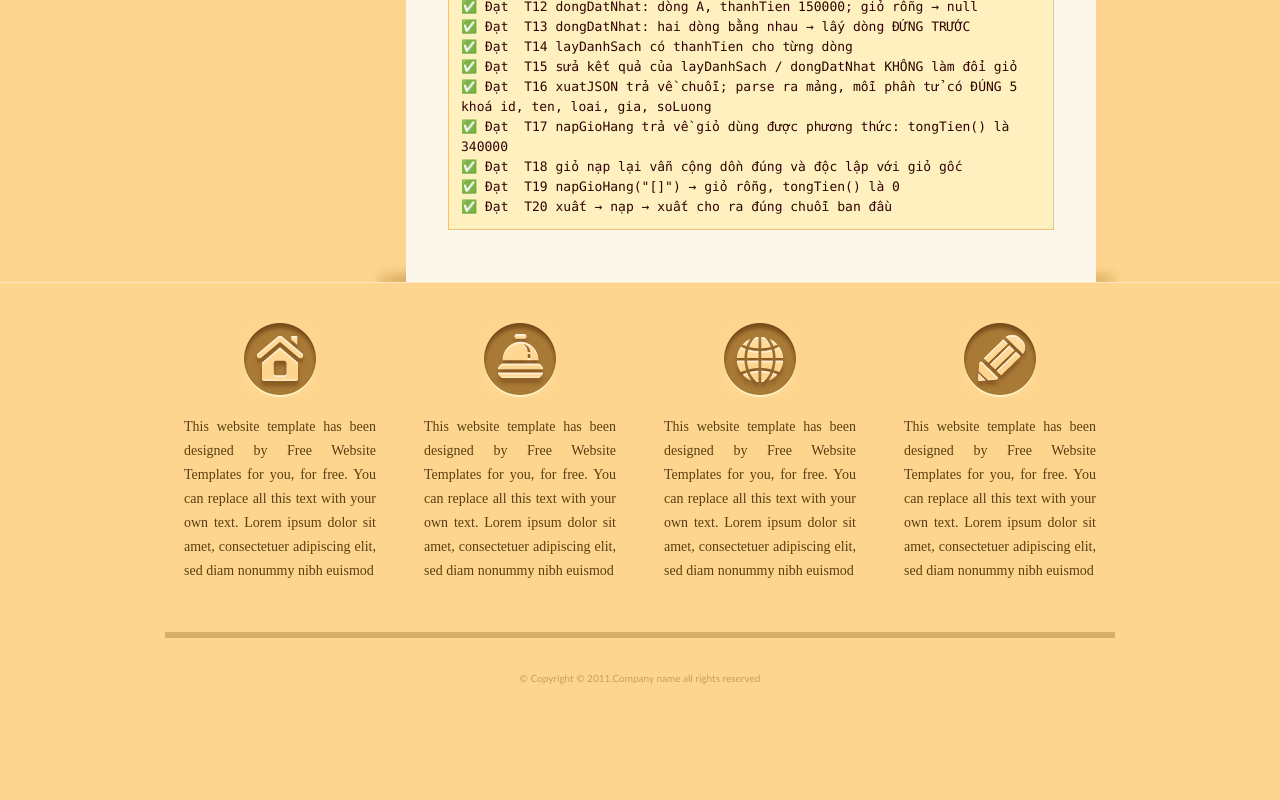
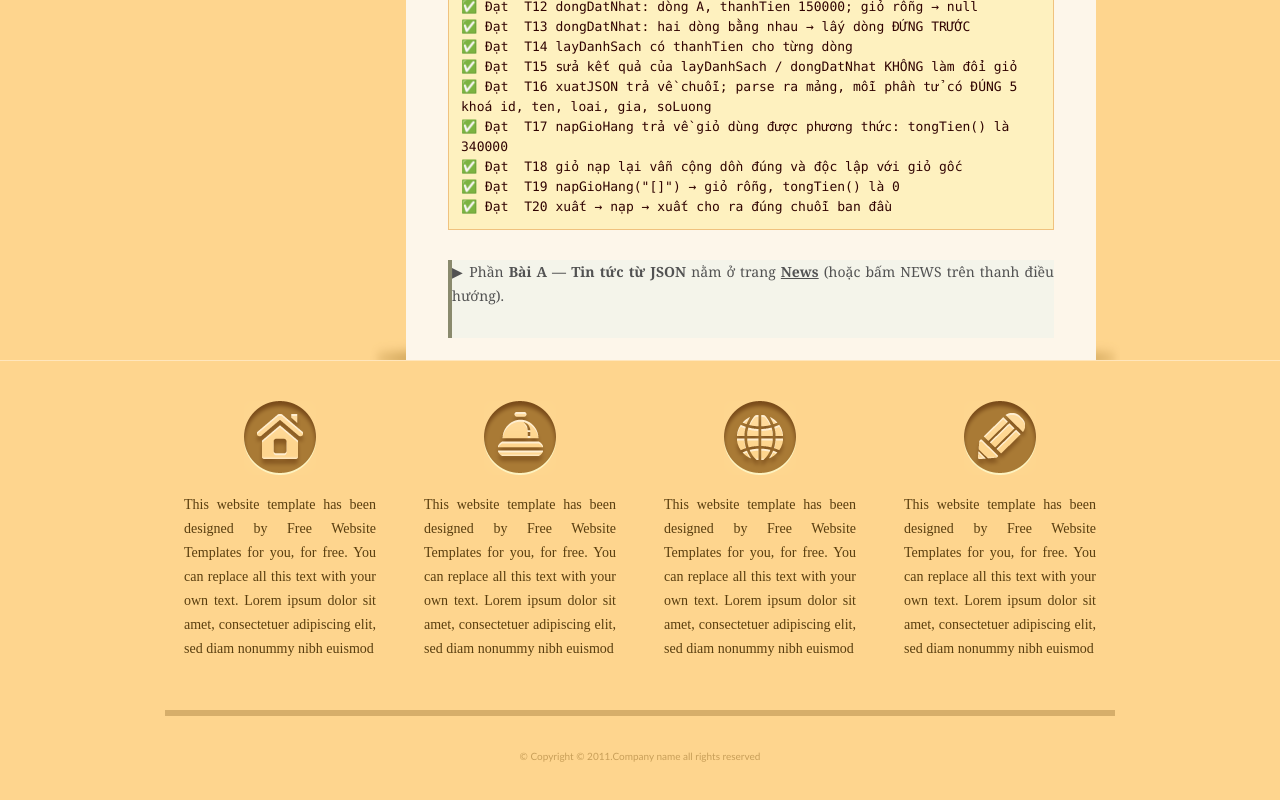
Before and after one commit to mainhatthanh/CNW-Mai-Nhat-Thanh-20235431, a plain HTML site: page Bai tap 2 - JS tin tuc va gio hang/index.html in a window 1280 px wide. Shown: the part 1206-2006 px from the top of the page. Before the commit the page ends 1964 px from the top, so only its background shows below. Drawn offline with Linux system fonts and the light colour scheme.

Commit message:
Them dong chi dan sang phan con lai, cap nhat link nop theo domain thanhmn.xyz
- index.html cua Bai 2 va Bai 3: them dong tro sang trang News (phan con lai cua bai)
- css/bai-js.css: style cho dong chi dan
- NOP-BAI-2-3.md: thay placeholder ten mien bang thanhmn.xyz, ghi ro 2 link nop

Co-Authored-By: Claude Opus 5 <noreply@anthropic.com>

```diff
--- a/Bai tap 2 - JS tin tuc va gio hang/css/bai-js.css
+++ b/Bai tap 2 - JS tin tuc va gio hang/css/bai-js.css
@@ -14,3 +14,17 @@
 	font-family: Consolas, "Courier New", monospace;
 	padding: 0 3px;
 }
+
+/* Dòng chỉ sang phần còn lại của bài tập */
+.dieu-huong-bai {
+	margin-top: 12px;
+	padding: 10px 14px;
+	background: #f4f4ea;
+	border-left: 4px solid #8a8a6d;
+	font-size: 13px;
+	line-height: 1.6;
+}
+.dieu-huong-bai a {
+	color: #5a5a3c;
+	text-decoration: underline;
+}
--- a/Bai tap 2 - JS tin tuc va gio hang/index.html
+++ b/Bai tap 2 - JS tin tuc va gio hang/index.html
@@ -59,6 +59,10 @@
 						Giỏ hàng hiện ở ô bên phải; kết quả của <code>js/kiem-tra.js</code> hiện ở khung bên dưới và ở tab Console (F12).
 					</p>
 					<pre id="ket-qua"></pre>
+					<p class="dieu-huong-bai">
+						&#9654; Phần <strong>Bài A — Tin tức từ JSON</strong> nằm ở trang
+						<a href="news.html"><strong>News</strong></a> (hoặc bấm NEWS trên thanh điều hướng).
+					</p>
 				</div>
 			</div>
 			<div id="sidebar">
--- a/Bai tap 3 - JS thu vien anh va tin nhanh/css/bai-js.css
+++ b/Bai tap 3 - JS thu vien anh va tin nhanh/css/bai-js.css
@@ -85,3 +85,17 @@
 	font-style: italic;
 	padding: 0;
 }
+
+/* Dòng chỉ sang phần còn lại của bài tập */
+.dieu-huong-bai {
+	margin-top: 12px;
+	padding: 10px 14px;
+	background: #f4f4ea;
+	border-left: 4px solid #8a8a6d;
+	font-size: 13px;
+	line-height: 1.6;
+}
+.dieu-huong-bai a {
+	color: #5a5a3c;
+	text-decoration: underline;
+}
```
Also changed, not shown: Bai tap 3 - JS thu vien anh va tin nhanh/index.html (+4 -0 lines), 1 other file.
